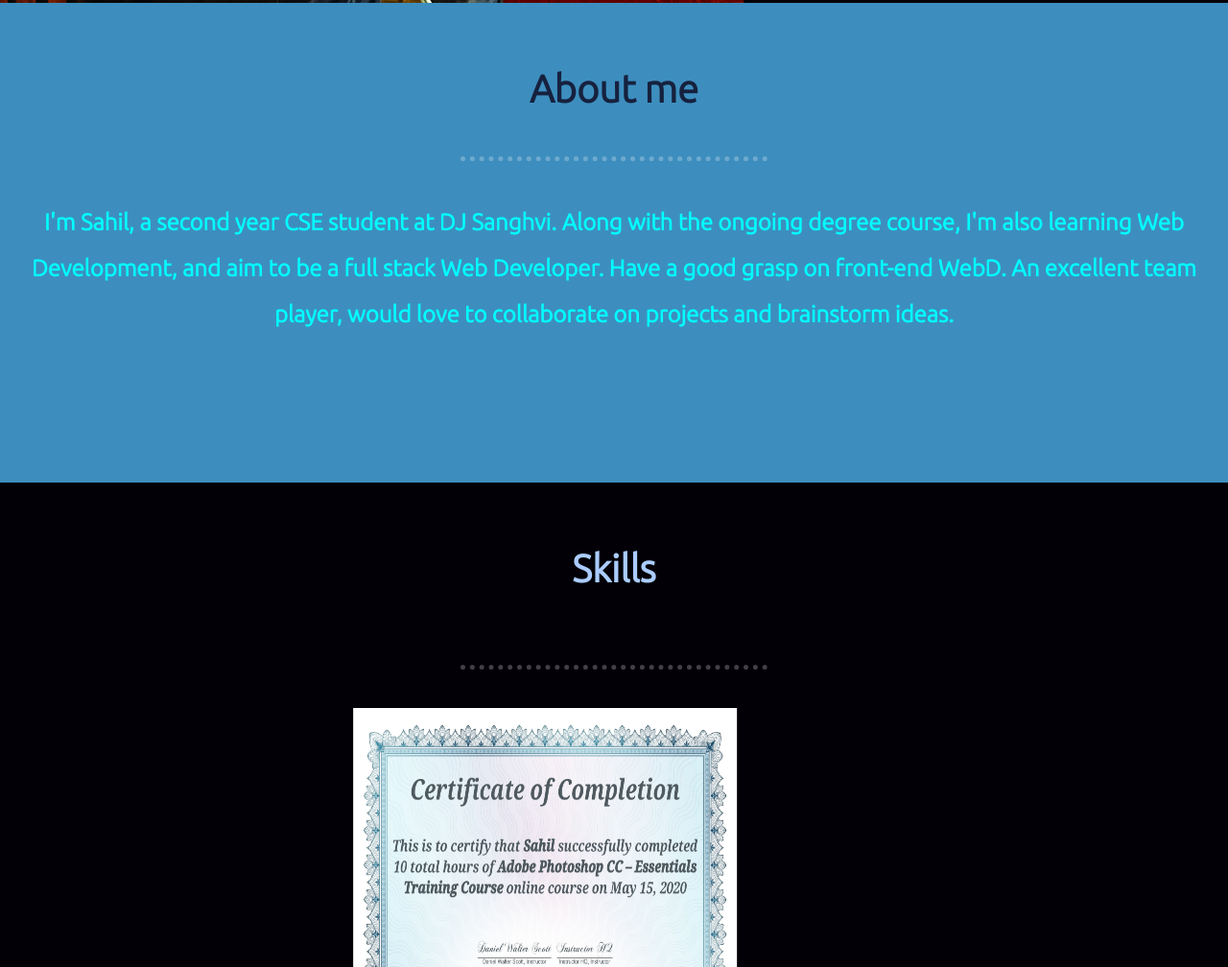
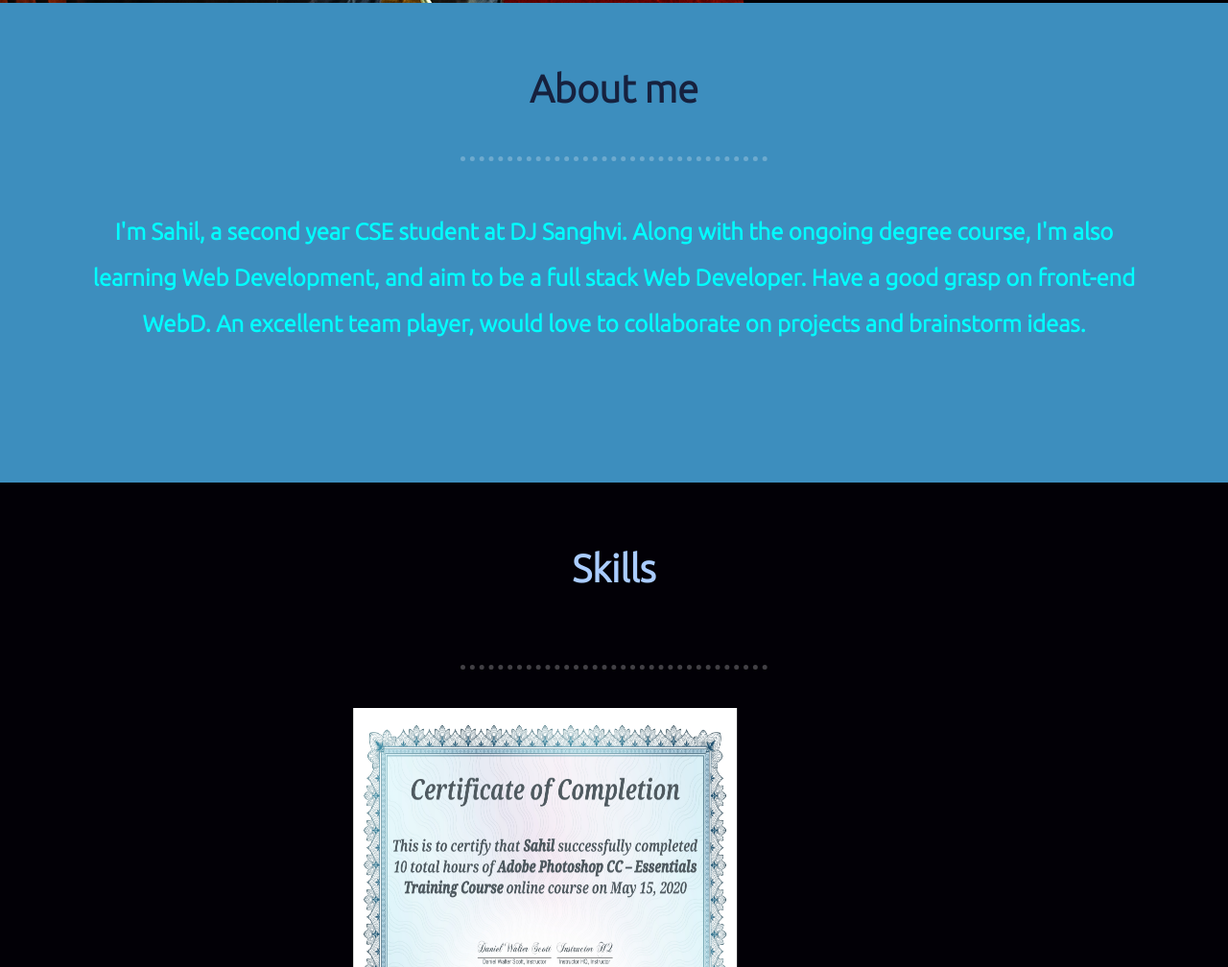
Before and after one commit to sahilkamath0108/Unicode-Frontend-Task-1.1-1.2-, a plain HTML site: page index.html in a window 1280 px wide. Shown: the part 897-1905 px from the top of the page at 96% size. Drawn offline with nearby package versions, Linux system fonts and the light colour scheme.

Commit message:
Update styles.css

```diff
--- a/css/styles.css
+++ b/css/styles.css
@@ -440,6 +440,10 @@ hr{
   border: 1px solid;
 }
 
+.about-text{
+  padding: 10px 80px;
+}
+
 @media (max-width: 700px){
 
   .bottom1{
```
